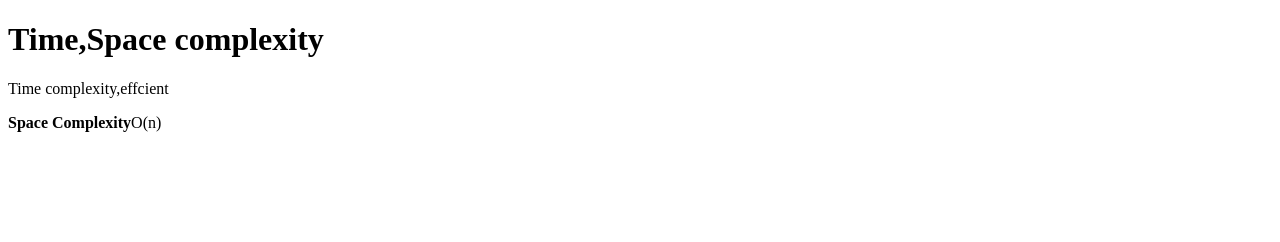
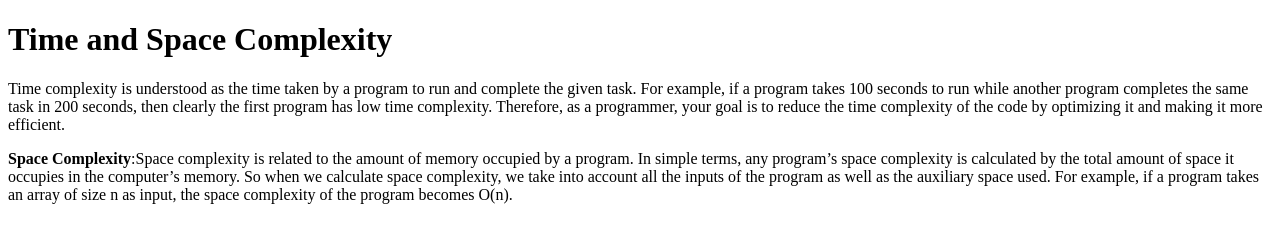
Before and after one commit to acciojob/time-and-space-complexity-mdahmed4875, a website: page main.html in a window 1280 px wide. Drawn offline with Linux system fonts and the light colour scheme.

Commit message:
created a submission

```diff
--- a/main.html
+++ b/main.html
@@ -8,9 +8,9 @@
 
 <body>
 	<!-- the entire body must be written by student -->
-	<h1>Time,Space complexity</h1>
-	<p>Time complexity,effcient</p>
-	<p><b>Space Complexity</b>O(n)</p>
+	<h1>Time and Space Complexity</h1>
+	<p>Time complexity is understood as the time taken by a program to run and complete the given task. For example, if a program takes 100 seconds to run while another program completes the same task in 200 seconds, then clearly the first program has low time complexity. Therefore, as a programmer, your goal is to reduce the time complexity of the code by optimizing it and making it more efficient.</p>
+	<p><b>Space Complexity</b>:Space complexity is related to the amount of memory occupied by a program. In simple terms, any program’s space complexity is calculated by the total amount of space it occupies in the computer’s memory. So when we calculate space complexity, we take into account all the inputs of the program as well as the auxiliary space used. For example, if a program takes an array of size n as input, the space complexity of the program becomes O(n).</p>
     <script type="text/javascript" src="./script.js">
 </script>
 
```
